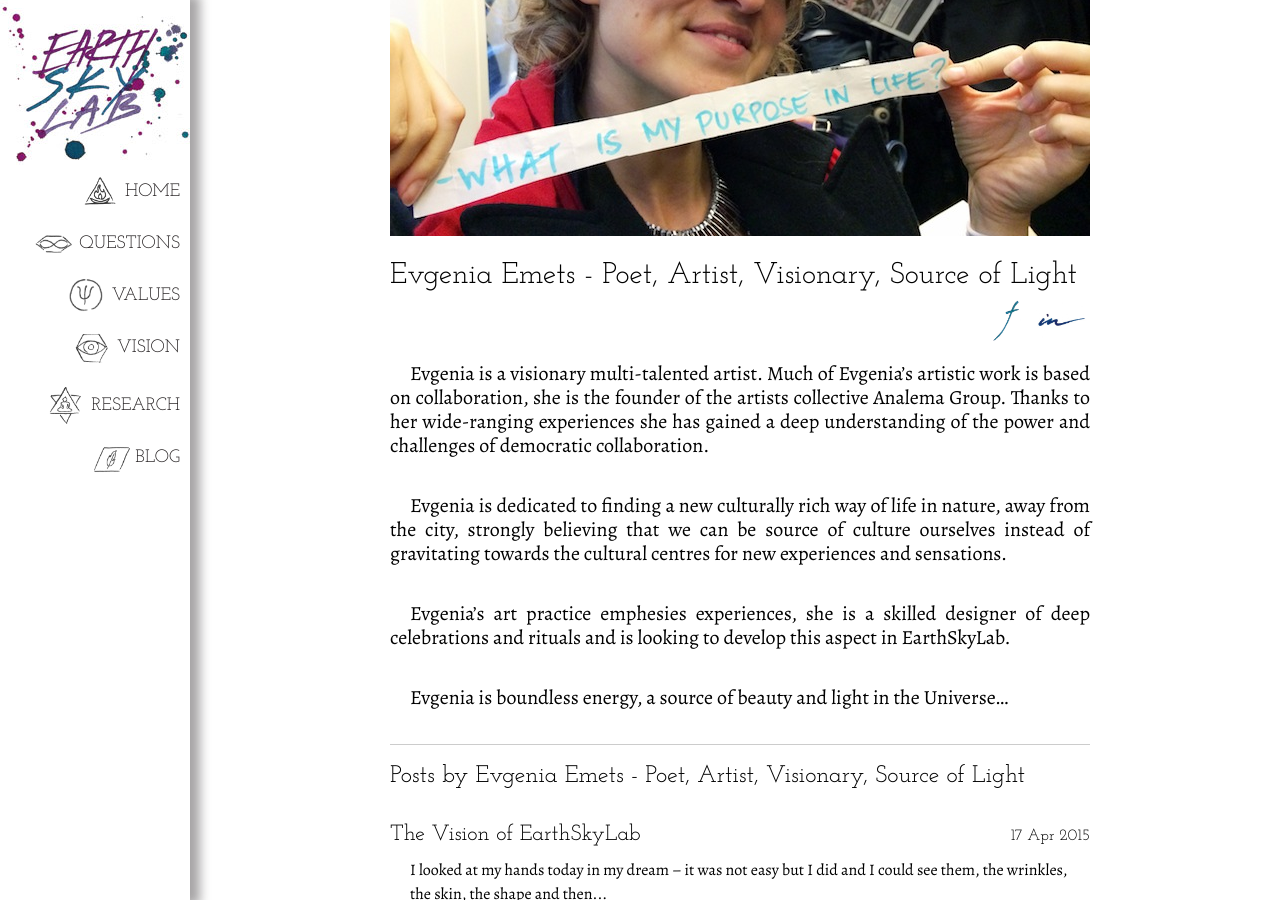
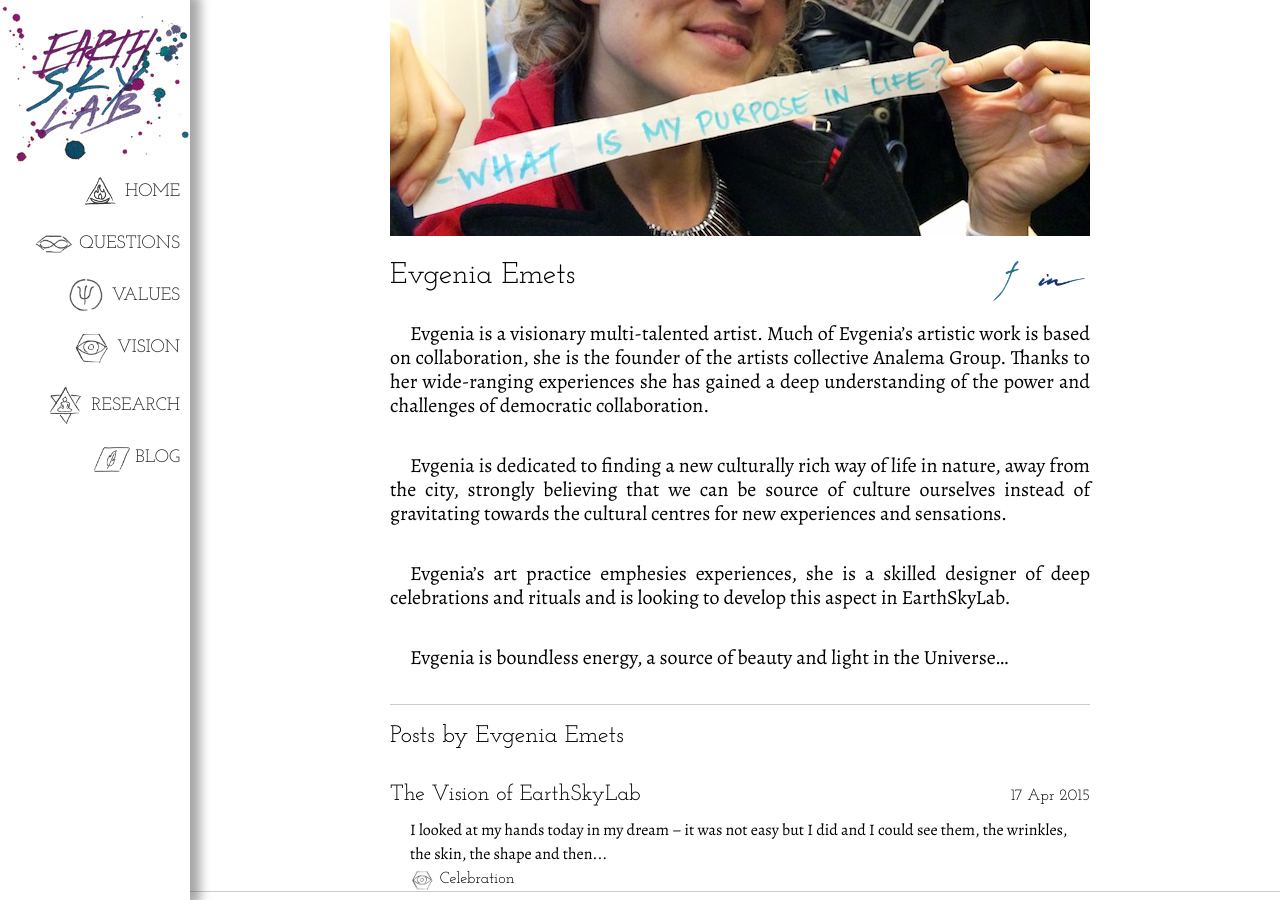
Before and after one commit to EarthSkyLab/EarthSkyLab.github.io, a Jekyll site: the page built from _authors/evgenia.md, in a window 1280 px wide and 900 px high, scrolled down 314 px. Built offline with Jekyll 4.4.1, drawn with Linux system fonts in a browser that asks for light colours; Markdown is read by kramdown in place of the engine named in the settings; comment, search, counter and statistics services are not loaded.

Commit message:
Update evgenia.md

```diff
--- a/_authors/evgenia.md
+++ b/_authors/evgenia.md
@@ -1,6 +1,6 @@
 ---
 layout: person
-title: Evgenia Emets - Poet, Artist, Visionary, Source of Light
+title: Evgenia Emets
 facebook: https://www.facebook.com/evgenia.emets
 linkedin: https://www.linkedin.com/in/emetsjane
 ---
```
